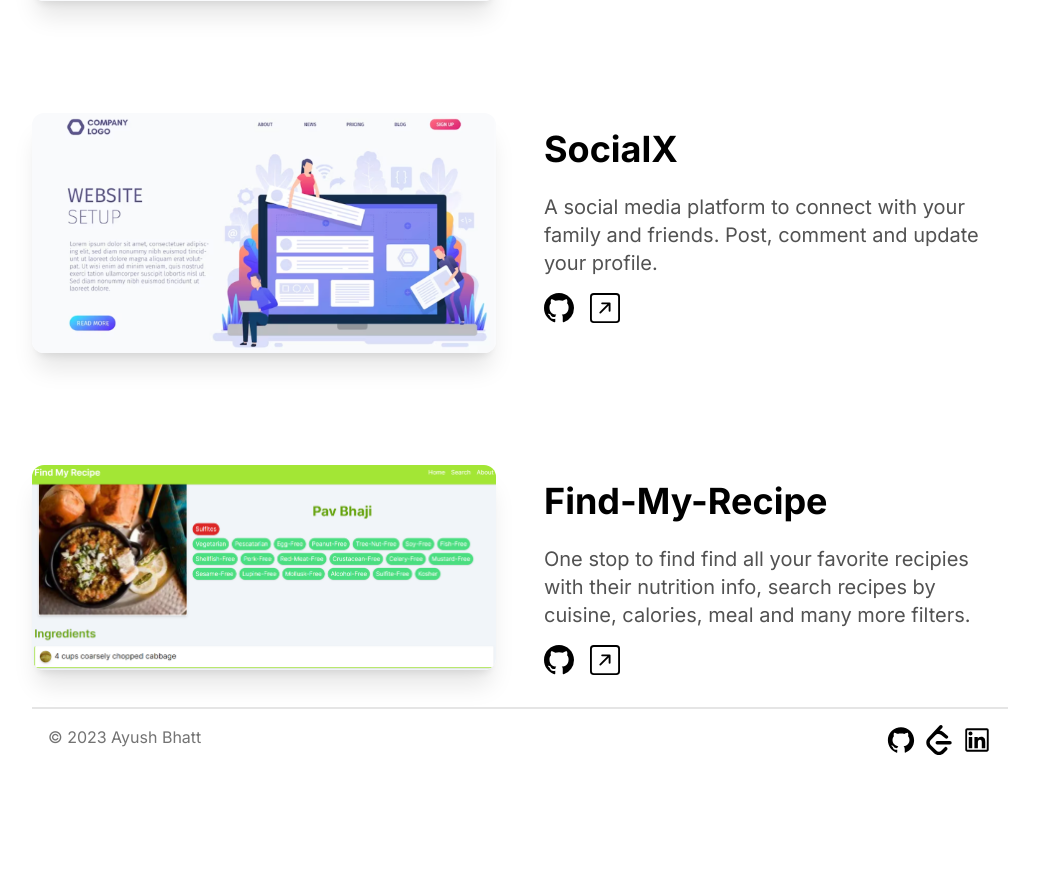
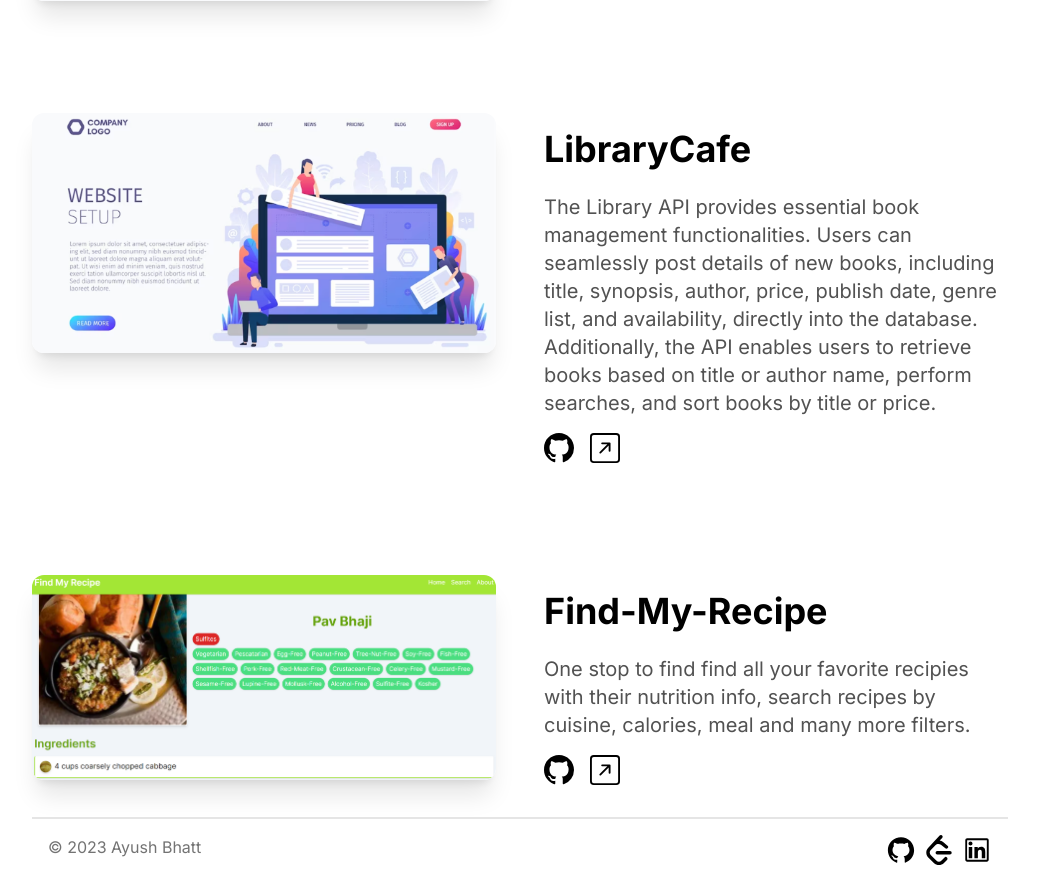
Before and after one commit to alternateAyush/ayush-bhatt-portfolio, a Next.js app: page / in a window 1280 px wide. Shown: the part 2387-3276 px from the top of the page, without its empty margins (120-1159 px from the left). Before the commit the page ends 3166 px from the top, so only its background shows below. Built offline with nearby package versions, Linux system fonts and the light colour scheme.

Commit message:
new project update

```diff
--- a/src/components/ProjectsSection.tsx
+++ b/src/components/ProjectsSection.tsx
@@ -13,11 +13,11 @@ const projects = [
         link:"https://my-algo-visualizer.vercel.app/",
     },
     {
-        title:"SocialX",
-        description:"A social media platform to connect with your family and friends. Post, comment and update your profile.",
+        title:"LibraryCafe",
+        description:"The Library API provides essential book management functionalities. Users can seamlessly post details of new books, including title, synopsis, author, price, publish date, genre list, and availability, directly into the database. Additionally, the API enables users to retrieve books based on title or author name, perform searches, and sort books by title or price.",
         image:"/placeholder-image.png",
-        github:"https://github.com/alternateAyush/SocialX-Website.git",
-        link:"https://my-algo-visualizer.vercel.app/",
+        github:"https://github.com/alternateAyush/Library-API",
+        link:"https://library-api-v1.onrender.com/",
     },
     {
         title:"Find-My-Recipe",
```
